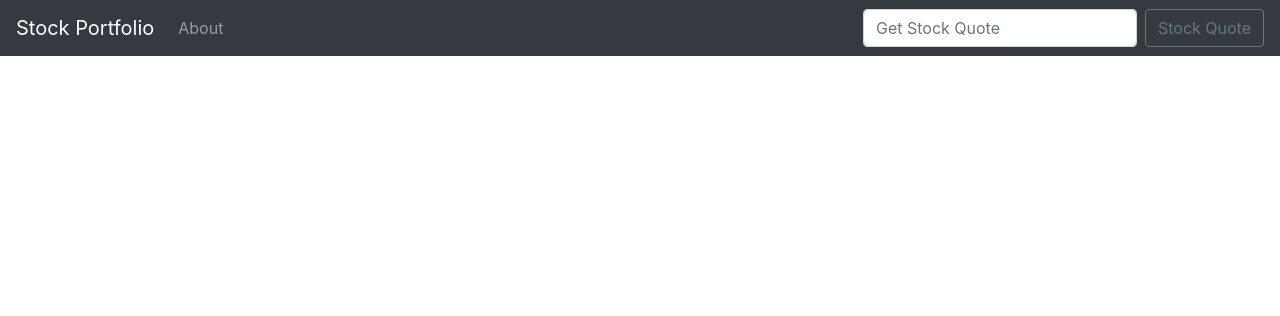
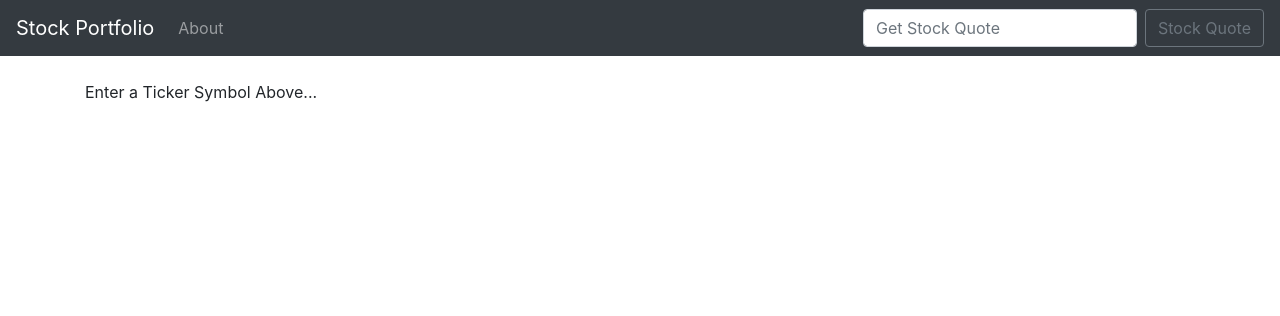
Before and after one commit to Willuv/Stock-Market-App, a Django app: page / in a window 1280 px wide. Shown: the top 316 px of the page. Run offline with Django 5.2, Linux system fonts and the light colour scheme; data that the repository does not hold is empty.

Commit message:
Allow searching for a specific ticker

```diff
--- a/stocks/quotes/templates/base.html
+++ b/stocks/quotes/templates/base.html
@@ -26,7 +26,8 @@
           </ul>
           <form action="{% url 'home' %}" class="form-inline my-2 my-lg-0" method="POST">
               {% csrf_token %}
-            <input class="form-control mr-sm-2" type="search" placeholder="Get Stock Quote" aria-label="Search">
+            <input class="form-control mr-sm-2" type="search" placeholder="Get Stock Quote" aria-label="Search"
+            name="ticker">
             <button class="btn btn-outline-secondary my-2 my-sm-0" type="submit">Stock Quote</button>
           </form>
         </div>
--- a/stocks/quotes/templates/home.html
+++ b/stocks/quotes/templates/home.html
@@ -1,6 +1,9 @@
 {% extends 'base.html' %}
+{% block content %}
 
-{% block content %}
+{% if ticker %}
+    {{ ticker }}
+{% endif %}
     <!-- Check for API errors -->
     {% if api %}
         {% if api == "Error..." %}
--- a/stocks/quotes/views.py
+++ b/stocks/quotes/views.py
@@ -6,18 +6,25 @@ def home(request):
     import requests
     import json
 
-    #api_key taken from .env file
-    api_key = settings.TIINGO_API_KEY
-    url = f"https://api.tiingo.com/iex/?tickers=aapl&token={api_key}"
-    api_request = requests.get(url)
+    #if someone filled out the form
+    if request.method == 'POST':
+        ticker = request.POST['ticker']
+        #api_key taken from .env file
+        api_key = settings.TIINGO_API_KEY
+        #url to the ticker information we want
+        url = f"https://api.tiingo.com/iex/?tickers={ticker}&token={api_key}"
+        #request the info
+        api_request = requests.get(url)
 
-    try:
-        # turn the api request into a dictionary and pull it out of the list its in
-        api = api_request.json()[0]
-
-    except Exception as e:
-        api = "Error..."
-    return render(request, 'home.html', {'api': api})
+        try:
+            # turn the api request into a dictionary and pull it out of the list its in
+            api = api_request.json()[0]
+        except Exception as e:
+            api = "Error..."
+        return render(request, 'home.html', {'api': api})
+    #else as to enter a ticker
+    else:
+        return render(request, 'home.html', {'ticker': "Enter a Ticker Symbol Above..."})
 
 #browser request for about page
 def about(request):
```
